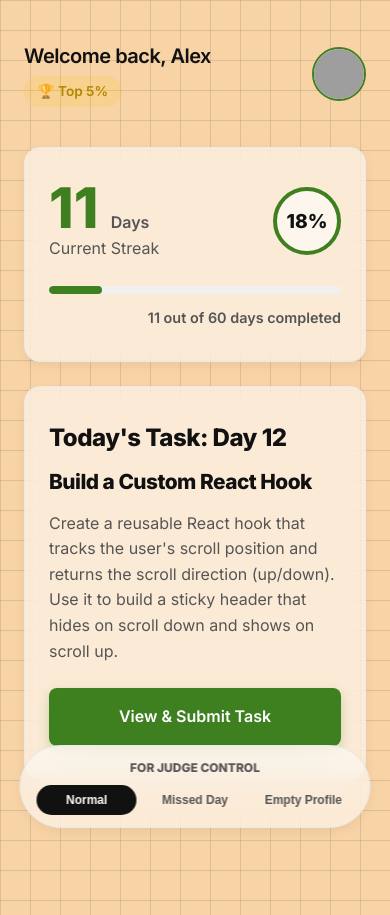
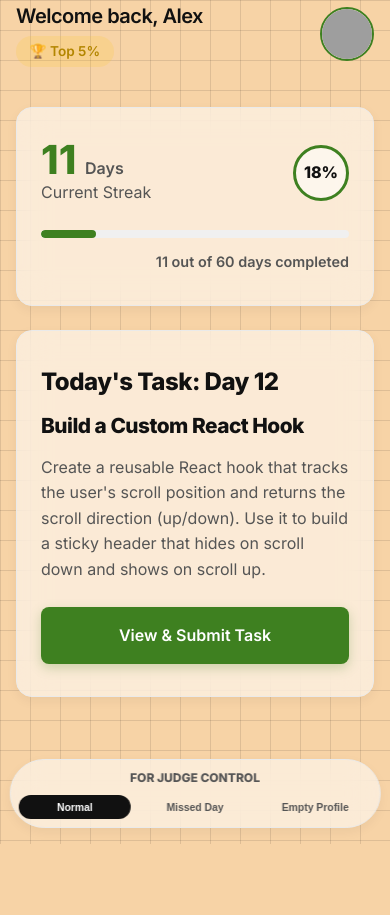
Before and after one commit to GITtridib22/rotate, a Next.js app: page /dashboard in a window 390 px wide. After the commit the page ends 844 px from the top, so only its background shows below. Built offline with nearby package versions, Linux system fonts and the light colour scheme; grey boxes are pictures that could not be loaded.

Commit message:
style: Add responsive media queries for extremely small mobile screens

```diff
--- a/src/app/globals.css
+++ b/src/app/globals.css
@@ -501,3 +501,33 @@ h1, h2, h3 {
 .mb-4 { margin-bottom: 1rem; }
 .text-center { text-align: center; }
 .text-secondary { color: var(--text-secondary); }
+
+/* Mobile Optimization for extremely small screens (iPhone SE, etc.) */
+@media (max-width: 400px) {
+  .hero-title {
+    font-size: 2.2rem;
+  }
+  .hero-subtitle {
+    font-size: 1rem;
+  }
+  .demo-btn {
+    font-size: 0.65rem;
+    padding: 0.4rem 0.2rem;
+  }
+  .demo-controls {
+    width: 95%;
+    padding: 0.5rem;
+  }
+  .streak-number {
+    font-size: 2.5rem;
+  }
+  .progress-circle {
+    width: 56px;
+    height: 56px;
+    font-size: 1rem;
+    border-width: 3px;
+  }
+  .container {
+    padding: 0 1rem;
+  }
+}
```
